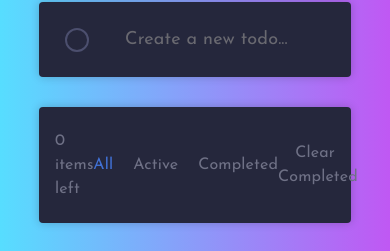
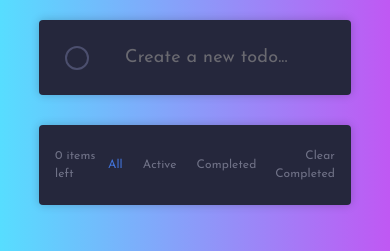
Before and after one commit to OptimaLPro/Todo, a React (Create React App) app: page / in a window 390 px wide. Shown: the part 323-574 px from the top of the page. Built offline with nearby package versions, Linux system fonts and the light colour scheme.

Commit message:
Mobile view update.

```diff
--- a/src/App.css
+++ b/src/App.css
@@ -4,9 +4,6 @@
 
 .App {
   background: linear-gradient(to right, hsl(192, 100%, 67%), hsl(280, 87%, 65%));
-
-  /* flex-wrap: wrap; */
-
 }
 
 .App-logo {
@@ -34,12 +31,6 @@
 .title {
   font-size: 38px;
   font-weight: 700;
-  /* display: flex;
-  align-items: center;
-  margin-right: 400px;
-  margin-bottom: 30px;
-  justify-content: center;
-  Add some space below the title */
 }
 
 .main-wrapper {
@@ -63,18 +54,6 @@
 
 }
 
-/* @media (max-width: 1000px) {
-  .main-app {
-    max-width: 80%;
-  }
-}
-
-@media (max-width: 1000px) {
-  .main-wrapper {
-    max-width: 80%;
-  }
-} */
-
 .App-link {
   color: #61dafb;
 }
@@ -91,10 +70,6 @@
 
 .todo-container {
   font-family: Josefin Sans, sans-serif;
-  /* display: flex;
-  flex-direction: column;
-  align-items: center;
-  justify-content: center; */
   margin-top: 20px;
   background-color: #25273c;
   width: 50%;
@@ -105,10 +80,6 @@
 
 .todo-container-light {
   font-family: Josefin Sans, sans-serif;
-  /* display: flex;
-  flex-direction: column;
-  align-items: center;
-  justify-content: center; */
   margin-top: 20px;
   background-color: #ffffff;
   width: 35%;
@@ -184,10 +155,6 @@
 
 .list-filter {
   display: flex;
-  /* justify-content: space-between; */
-  /* align-items: center; */
-  /* margin-top: 10px; */
-  /* margin-bottom: 10px; */
 }
 
 .action-bar {
@@ -199,13 +166,9 @@
   margin-bottom: 10px;
 }
 
-@media (max-width: 1000px) {
-  .footer-text {
-    font-size: 12px;
-  }
+.small-text{
+  font-size: 8px;
 }
-
-/* Add this CSS to your app.css file */
 
 .checkBoxStyle {
   width: 24px;
--- a/src/ListFilter.js
+++ b/src/ListFilter.js
@@ -2,7 +2,7 @@ import { useState } from 'react';
 import React from 'react';
 import ListItemText from '@mui/material/ListItemText';
 
-const ListFilter = ({ setTasks }) => {
+const ListFilter = ({ setTasks, windowWidth }) => {
     const [selectedFilter, setSelectedFilter] = useState('all');
 
     const filter = (e) => {
@@ -46,7 +46,7 @@ const ListFilter = ({ setTasks }) => {
                 className={selectedFilter === 'all' ? 'glowing-hover' : ''}
                 primaryTypographyProps={{
                     style: {
-                        fontSize: '30',
+                        fontSize: windowWidth <= 700 ? '12px' : '16px',
                         fontFamily: 'Josefin Sans',
                         fontWeight: 'unset',
                         color: selectedFilter === 'all' ? '#4171d5' : '#6f7186',
@@ -63,7 +63,7 @@ const ListFilter = ({ setTasks }) => {
                 className={selectedFilter === 'active' ? 'glowing-hover' : ''}
                 primaryTypographyProps={{
                     style: {
-                        fontSize: '30',
+                        fontSize: windowWidth <= 700 ? '12px' : '16px',
                         fontFamily: 'Josefin Sans',
                         fontWeight: 'unset',
                         color: selectedFilter === 'active' ? '#4171d5' : '#6f7186',
@@ -80,7 +80,7 @@ const ListFilter = ({ setTasks }) => {
                 className={selectedFilter === 'completed' ? 'glowing-hover' : ''}
                 primaryTypographyProps={{
                     style: {
-                        fontSize: '30',
+                        fontSize: windowWidth <= 700 ? '12px' : '16px',
                         fontFamily: 'Josefin Sans',
                         fontWeight: 'unset',
                         color: selectedFilter === 'completed' ? '#4171d5' : '#6f7186',
--- a/src/TodoContainer.js
+++ b/src/TodoContainer.js
@@ -1,4 +1,4 @@
-import React, { useEffect, useRef } from 'react';
+import React, { useEffect, useRef, useState } from 'react';
 import { DragDropContext, Droppable, Draggable } from 'react-beautiful-dnd';
 import List from '@mui/material/List';
 import ListItem from '@mui/material/ListItem';
@@ -23,6 +23,20 @@ export default function CheckboxList({ newTasks, darkmode }) {
         storedTasks.sort((a, b) => a.id - b.id);
         return storedTasks;
     });
+
+    const [windowWidth, setWindowWidth] = useState(window.innerWidth);
+
+    useEffect(() => {
+        const handleResize = () => {
+            setWindowWidth(window.innerWidth);
+        };
+
+        window.addEventListener('resize', handleResize);
+
+        return () => {
+            window.removeEventListener('resize', handleResize);
+        };
+    }, []);
 
     useEffect(() => {
         if (darkmode) {
@@ -195,9 +209,16 @@ export default function CheckboxList({ newTasks, darkmode }) {
                         ))}
                         {provided.placeholder}
                         <ListItem className='action-bar'>
-                    <ListItemText primary={`${completedFalseTasksLength} items left`} primaryTypographyProps={{ style: { fontSize: '30', fontFamily: 'Josefin Sans', fontWeight: 'unset', color: '#6f7186' } }} className='footer-text' />
-                    <ListFilter setTasks={setTasks} className='footer-text' />
-                    <ListItemText primary={`Clear Completed`} primaryTypographyProps={{ style: { fontSize: '30', fontFamily: 'Josefin Sans', fontWeight: 'unset', color: '#6f7186', textAlign: "right", cursor: "pointer" } }} onClick={clearCompleted} className='footer-text' />
+                            <ListItemText primary={`${completedFalseTasksLength} items left`} primaryTypographyProps={{
+                                style: {
+                                    fontFamily: 'Josefin Sans', fontWeight: 'unset', color: '#6f7186',
+                                    fontSize: windowWidth <= 700 ? '12px' : '16px'
+
+
+                                }
+                            }} />
+                            <ListFilter setTasks={setTasks} windowWidth={windowWidth} />
+                            <ListItemText primary={`Clear Completed`} primaryTypographyProps={{ style: { fontSize: windowWidth <= 700 ? '12px' : '16px', fontFamily: 'Josefin Sans', fontWeight: 'unset', color: '#6f7186', textAlign: "right", cursor: "pointer" } }} onClick={clearCompleted} />
                         </ListItem>
                     </List>
                 )}
```
Lines whose indentation alone changed are shown as unchanged.
